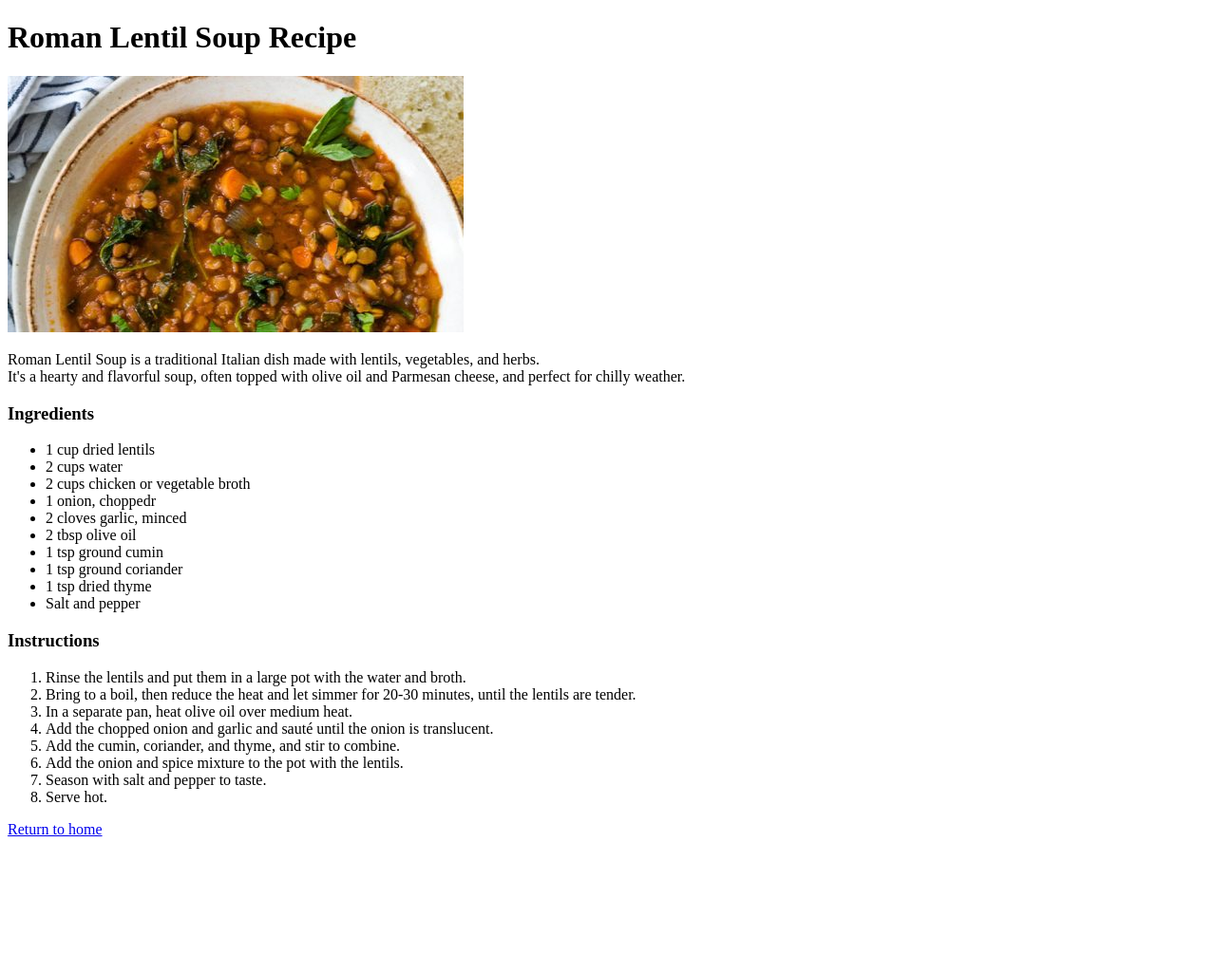
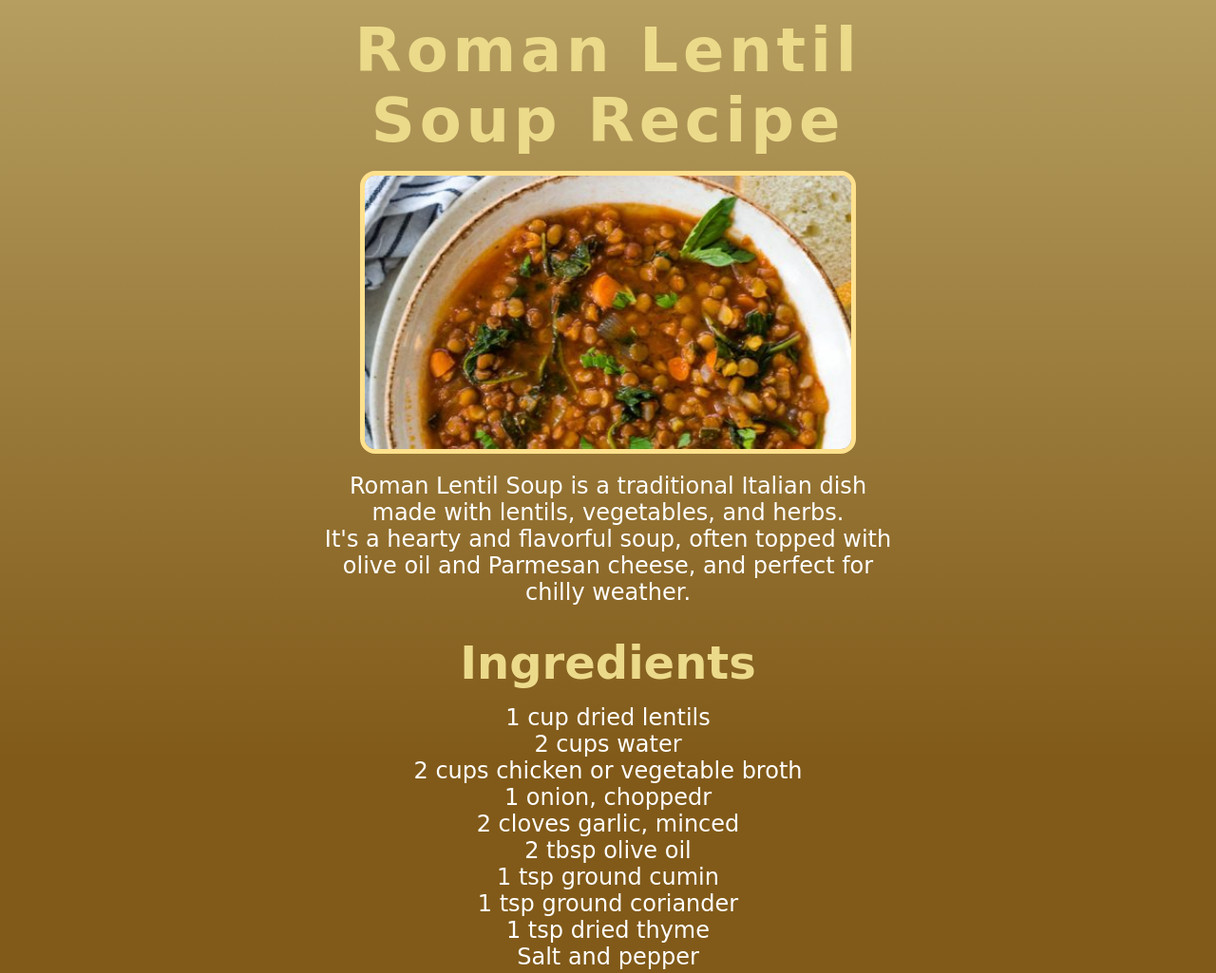
Before and after one commit to coolleighton/Favourite-Recipies, a plain HTML site: page recipie2.html in a window 1280 px wide. Shown: the top 1025 px of the page at 95% size. Before the commit the page ends 891 px from the top, so only its background shows below. Drawn offline with Linux system fonts and the light colour scheme; a web font is replaced by a local one.

Commit message:
Added basic CSS styling and changed homepage image

```diff
--- a/recipie2.html
+++ b/recipie2.html
@@ -4,11 +4,16 @@
     <meta charset="UTF-8">
     <meta http-equiv="X-UA-Compatible" content="IE=edge">
     <meta name="viewport" content="width=device-width, initial-scale=1.0">
-    <title>Roman Lentil Soup Recipe</title>
+    <link rel="stylesheet" href="styles.css">
+    <link rel="preconnect" href="https://fonts.googleapis.com">
+    <link rel="preconnect" href="https://fonts.gstatic.com" crossorigin>
+    <link href="https://fonts.googleapis.com/css2?family=Romanesco&display=swap" rel="stylesheet">
+    <title>Roman Recipies</title>
 </head>
 <body>
+    <div class="container">
         <h1>Roman Lentil Soup Recipe</h1>
-    <img src="lentil soup.jpg">
+        <img class="food" src="lentil soup.jpg">
         <p>Roman Lentil Soup is a traditional Italian dish made with lentils, vegetables, and herbs.<br> It's a hearty and flavorful soup, often topped with olive oil and Parmesan cheese, and perfect for chilly weather.</p>
         <h3>Ingredients</h3>
         <ul>
@@ -36,7 +41,7 @@
             <li>Serve hot.</li>
         </ol>
 
-    <a href="index.html">Return to home</a>
-
+        <a class="home" href="index.html">Return to home</a>
+    </div>
 </body>
 </html>
--- /dev/null
+++ b/styles.css
@@ -0,0 +1,81 @@
+* {
+    font-family: 'Romanesco', cursive;
+    margin: 0;
+}
+
+body {
+    background: linear-gradient(180deg, rgba(181,158,96,1) 0%, rgba(129,90,25,1) 100%);
+    background-size: cover;
+    background-repeat: no-repeat;
+    background-color: rgba(129,90,25,1) ;
+    height: 100vh;
+    margin: 0;
+}
+
+h1 {
+    color: #ECDA8B;
+    letter-spacing: 0.3rem;
+    font-size: 4rem;
+    padding: 1rem;
+}
+
+h3 {
+    color: #ECDA8B;
+    font-size: 3rem;
+    padding: 1rem;
+}
+
+p {
+    padding: 1rem;
+    color: white;
+    font-size: 1.5rem;
+}
+
+a {
+    color: white;
+    font-size: 1.5rem;
+}
+
+li {
+    padding: 0;
+    color: white;
+    font-size: 1.5rem;
+}
+
+ul {
+    list-style: none;
+    padding-left: 0;
+}
+
+ol {
+    padding-bottom: 3rem;
+    list-style: none;
+    padding-left: 0;
+}
+
+img {
+    width: 80%;
+}
+
+
+.container {
+    width: 50%;
+    margin: auto;
+    text-align: center;
+}
+
+.links {
+    display: flex;
+    flex-direction: column;
+    text-align: center;
+    line-height: 1.5;
+}
+
+.food {
+    border-radius: 1rem;
+    border: 5px solid rgb(255, 225, 142);
+}
+
+.home {
+    padding-bottom: 3rem;
+}
```
Also changed, not shown: index.html (+14 -9 lines), recipie1.html (+9 -3 lines), recipie3.html (+9 -4 lines), 1 other file. Lines whose indentation alone changed are shown as unchanged.
